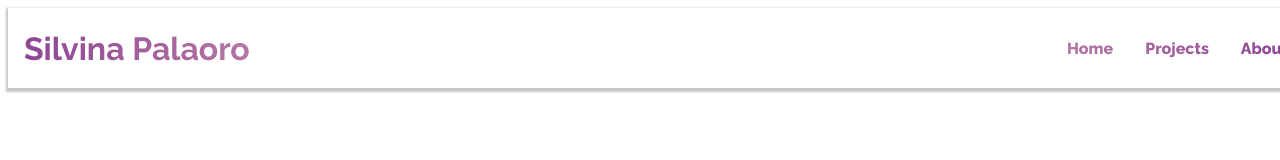
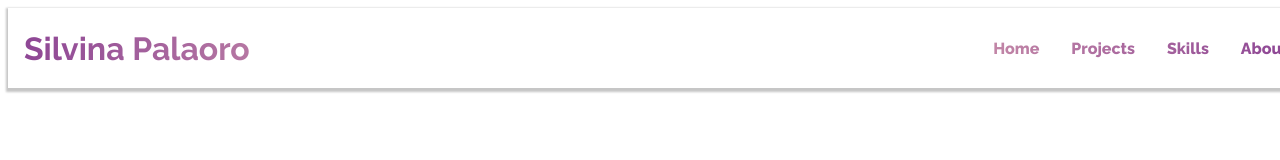
Before and after one commit to Sil-Palaoro/sil-palaoro, a Next.js app: page / in a window 1280 px wide. Shown: the top 160 px of the page. Built offline with nearby package versions, Linux system fonts and the light colour scheme.

Commit message:
skills en la barra nav

```diff
--- a/package.json
+++ b/package.json
@@ -1,6 +1,7 @@
 {
   "dependencies": {
     "axios": "^1.6.5",
+    "latest": "^0.2.0",
     "next": "^14.0.4",
     "react-icons": "^5.0.0",
     "uuid": "^9.0.1"
--- a/src/app/page.js
+++ b/src/app/page.js
@@ -141,7 +141,7 @@ export default function Home() {
 
                 </div>
             </section>
-            <section className={styles.languajes} id="languajes">
+            <section className={styles.languajes} id="skills">
                 <h2 className={styles.h2}>Lenguajes, tecnologías y librerías</h2>
                 <p className={styles.p}><strong>
                     Backend</strong>
--- a/src/components/BarraNavHome.js
+++ b/src/components/BarraNavHome.js
@@ -35,6 +35,9 @@ function BarraNavHome () {
           <Link href="#projects" title="Projects" className={styles.a}>Projects</Link>
           </li>
           <li className={styles.li}>
+          <Link href="#skills" title="Skills" className={styles.a}>Skills</Link>
+          </li>
+          <li className={styles.li}>
           <Link href="#about" title="About" className={styles.a}>About</Link>
           </li>
          </ul>
```
Also changed, not shown: 1 other file (tests, documents, lock files or other folders).
